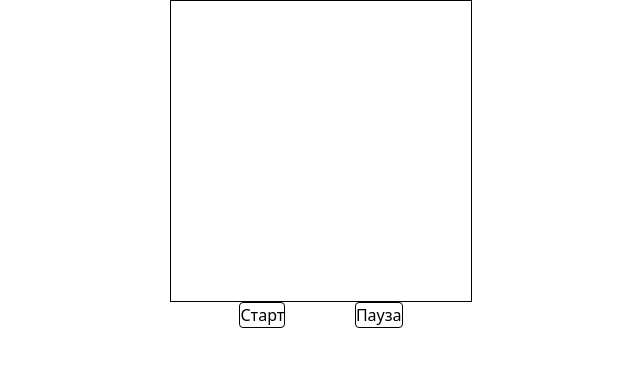
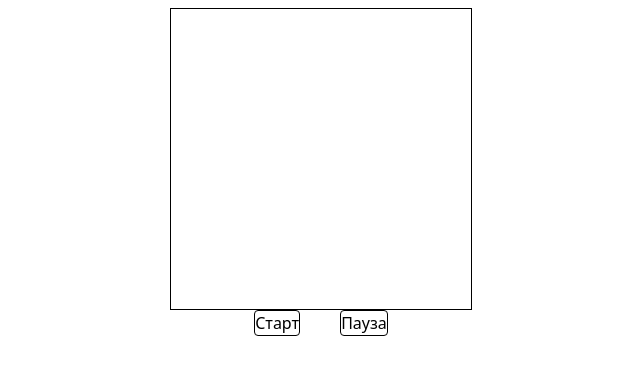
Before and after one commit to SetsunaFs1/snake, a website built with Vite: page index.html in a window 1280 px wide. Shown: the whole page, without its empty margins (319-959 px from the left). Built offline with nearby package versions, Linux system fonts and the light colour scheme.

Commit message:
изменения разметки

```diff
--- a/index.html
+++ b/index.html
@@ -9,10 +9,10 @@
   <title>Snake</title>
 </head>
 
-<body class="flex flex-col items-center">
-  <div>
+<body class="m-2">
+  <div class="flex flex-col items-center">
     <canvas width="300" height="300" class="border"></canvas>
-    <div class="flex justify-evenly">
+    <div class="flex gap-10">
       <button type="button" class="border rounded-sm">Старт</button>
       <button type="button" class="border rounded-sm">Пауза</button>
     </div>
```
